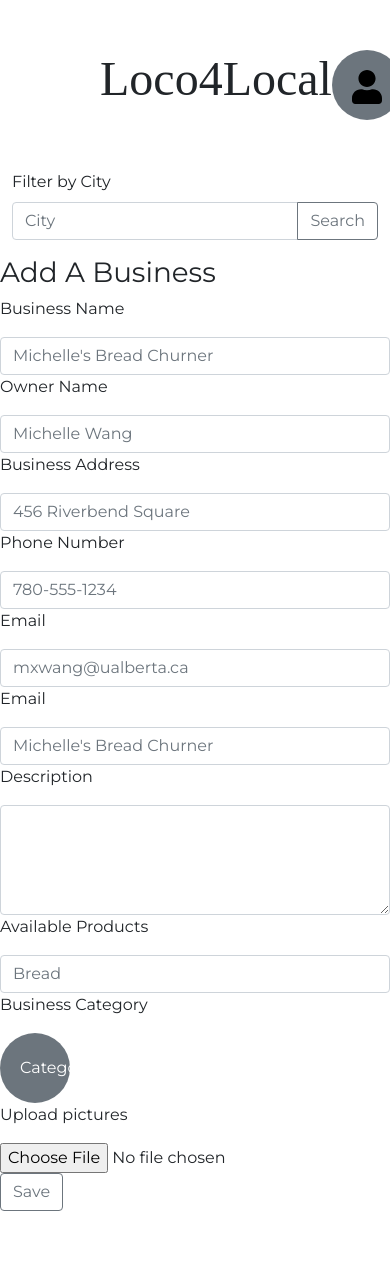
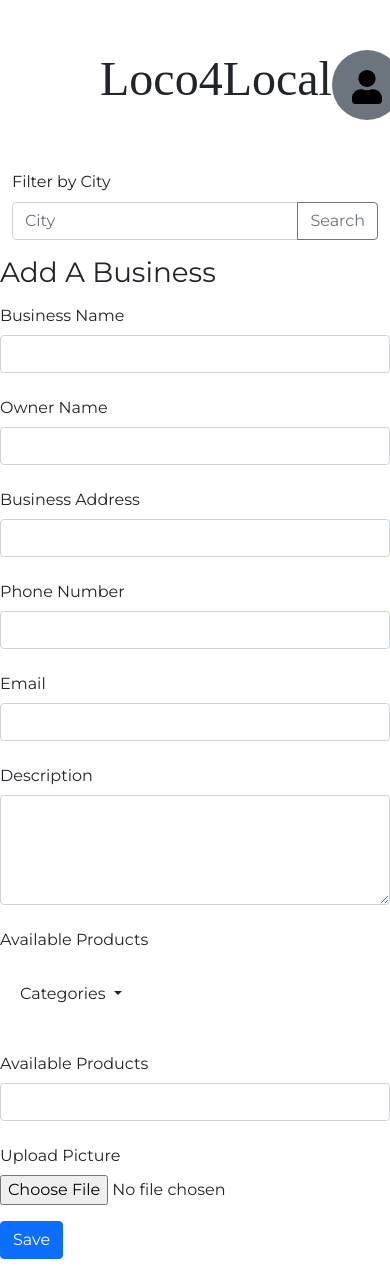
Before and after one commit to Hackathon401/loco4local, a Django app: page /home/create_business/ in a window 390 px wide. Before the commit the page ends 1211 px from the top, so only its background shows below. Run offline with Django 3.2, Linux system fonts and the light colour scheme; some web fonts are replaced.

Commit message:
improved add a business

```diff
--- a/main_app/home/templates/create_business.html
+++ b/main_app/home/templates/create_business.html
@@ -2,52 +2,50 @@
 
 {% block content %}
 <h1>Add A Business</h1>
-<form class="form-inline my-2 my-lg-0" method="POST">
+
+<form method="POST">
   {% csrf_token %}
-  <div>
-    <p>Business Name</p>
-    <input class="form-control me-2" type="search" placeholder="Michelle's Bread Churner"
-    value="" aria-label="Search" name="business_name">
+  <div class="row mb-3">
+    <label for="inputEmail3" class="col-sm-2 col-form-label">Business Name</label>
+    <div class="col-sm-10">
+      <input type="email" class="form-control" id="inputEmail3">
+    </div>
   </div>
-  <div>
-    <p>Owner Name</p>
-    <input class="form-control me-2" type="search" placeholder="Michelle Wang"
-    value="" aria-label="Search" name="business_name">
+  <div class="row mb-3">
+    <label for="inputPassword3" class="col-sm-2 col-form-label">Owner Name</label>
+    <div class="col-sm-10">
+      <input type="password" class="form-control" id="inputPassword3">
+    </div>
   </div>
-  <div>
-    <p>Business Address</p>
-    <input class="form-control me-2" type="search" placeholder="456 Riverbend Square"
-    value="" aria-label="Search" name="business_name">
+  <div class="row mb-3">
+    <label for="inputPassword3" class="col-sm-2 col-form-label">Business Address</label>
+    <div class="col-sm-10">
+      <input type="password" class="form-control" id="inputPassword3">
+    </div>
   </div>
-  <div>
-    <p>Phone Number</p>
-    <input class="form-control me-2" type="search" placeholder="780-555-1234"
-    value="" aria-label="Search" name="business_name">
+  <div class="row mb-3">
+    <label for="inputPassword3" class="col-sm-2 col-form-label">Phone Number</label>
+    <div class="col-sm-10">
+      <input type="password" class="form-control" id="inputPassword3">
+    </div>
   </div>
-  <div>
-    <p>Email</p>
-    <input class="form-control me-2" type="search" placeholder="mxwang@ualberta.ca"
-    value="" aria-label="Search" name="business_name">
+  <div class="row mb-3">
+    <label for="inputPassword3" class="col-sm-2 col-form-label">Email</label>
+    <div class="col-sm-10">
+      <input type="password" class="form-control" id="inputPassword3">
+    </div>
   </div>
-  <div>
-    <p>Email</p>
-    <input class="form-control me-2" type="search" placeholder="Michelle's Bread Churner"
-    value="" aria-label="Search" name="business_name">
+  <div class="row mb-3">
+    <label for="inputPassword3" class="col-sm-2 col-form-label">Description</label>
+    <div class="col-sm-10">
+      <textarea class="form-control me-2" name="business_description" rows="4" cols="50" placeholder="I sell bread">
+      </textarea>
+    </div>
   </div>
-  <div>
-    <p>Description</p>
-    <textarea class="form-control me-2" name="business_description" rows="4" cols="50" placeholder="I sell bread">
-    </textarea>
-  </div>
-  <div>
-    <p>Available Products</p>
-    <input class="form-control me-2" type="search" placeholder="Bread"
-    value="" aria-label="Search" name="business_name">
-  </div>
-  <div>
-    <p>Business Category</p>
-    <div class="dropdown">
-      <button class="btn btn-secondary dropdown-toggle" type="button" id="dropdownMenuButton" data-bs-toggle="dropdown" aria-expanded="false">
+  <div  class="row mb-3">
+    <label for="inputPassword3" class="col-sm-2 col-form-label">Available Products</label>
+    <div class="dropdown col-sm-10">
+      <button class="btn dropdown-toggle" type="button" id="dropdownMenuButton" data-bs-toggle="dropdown" aria-expanded="false">
         Categories
       </button>
       <ul class="dropdown-menu" aria-labelledby="dropdownMenuButton">
@@ -57,11 +55,19 @@
       </ul>
     </div>
   </div>
-  <div>
-    <p>Upload pictures</p>
-    <input type="file" id="img" name="img" accept="image/*">
+  <div class="row mb-3">
+    <label for="inputPassword3" class="col-sm-2 col-form-label">Available Products</label>
+    <div class="col-sm-10">
+      <input type="password" class="form-control" id="inputPassword3">
+    </div>
   </div>
-  <input type="hidden" value="saf" name="completed">
-  <button class="btn btn-outline-secondary" type="submit">Save</button>
+  <div class="row mb-3">
+    <label for="inputPassword3" class="col-sm-2 col-form-label">Upload Picture</label>
+    <div class="col-sm-10">
+      <input type="file" id="img" name="img" accept="image/*">
+    </div>
+  </div>
+
+  <button type="submit" class="btn btn-primary">Save</button>
 </form>
 {% endblock %}
```
Also changed, not shown: 1 other file.
